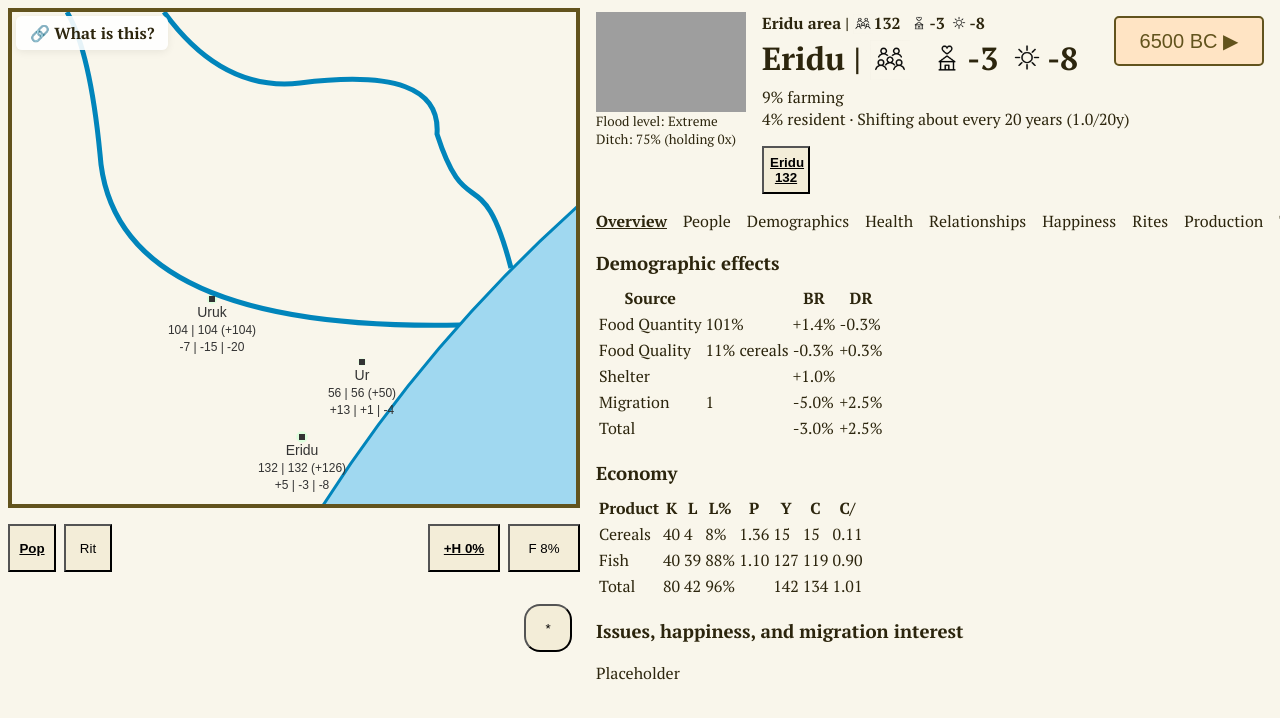
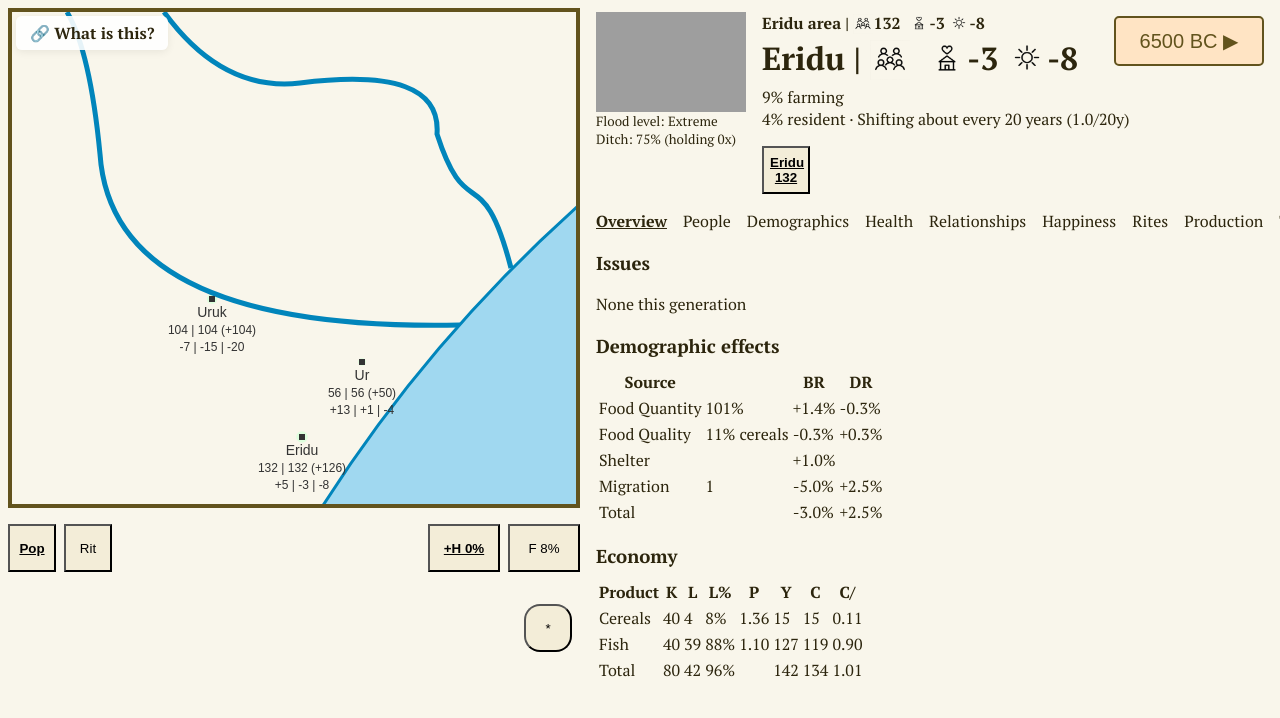
Before and after one commit to dmandelin/world2, a SvelteKit app: page / in a window 1280 px wide. Shown: the top 718 px of the page. Built offline with nearby package versions, Linux system fonts and the light colour scheme; grey boxes are pictures that could not be loaded.

Commit message:
Add basic settlement issues panel.

```diff
--- /dev/null
+++ b/src/components/overview/SettlementIssuesOverview.svelte
@@ -0,0 +1,17 @@
+<script lang="ts">
+    import type { SettlementDTO } from "../dtos";
+    import { settlementIssues } from "./componentlib";
+
+	let { settlement }: { settlement: SettlementDTO } = $props();
+    let issues = $derived(settlementIssues(settlement));
+
+</script>
+
+<div id="top">
+    <h3>Issues</h3>
+    {#each issues as issue}
+        <div>{issue.title}</div>
+    {:else}
+        <div>None this generation</div>
+    {/each}
+</div>
--- a/src/components/overview/SettlementOverview.svelte
+++ b/src/components/overview/SettlementOverview.svelte
@@ -1,13 +1,12 @@
 <script lang="ts">
     import type { SettlementDTO } from "../dtos";
     import SettlementEconomyOverview from "./SettlementEconomyOverview.svelte";
+    import SettlementIssuesOverview from "./SettlementIssuesOverview.svelte";
     import SettlementPopulationOverview from "./SettlementPopulationOverview.svelte";
 
 	let { settlement }: { settlement: SettlementDTO } = $props();
 </script>
 
+<SettlementIssuesOverview settlement={settlement} />
 <SettlementPopulationOverview settlement={settlement} />
 <SettlementEconomyOverview settlement={settlement} />
-
-<h3>Issues, happiness, and migration interest</h3>
-Placeholder
--- /dev/null
+++ b/src/components/overview/componentlib.ts
@@ -0,0 +1,57 @@
+import type { SettlementDTO } from "../dtos";
+
+export type SettlementIssue = {
+    title: string;
+};
+
+   // include:
+    // - migration interest: any clans considering leaving
+    // - hunger: nutrition below 1.0
+    // - anomie: happiness penalty from population
+    // - depopulation: negative population growth
+export function settlementIssues(settlement: SettlementDTO): SettlementIssue[] {
+    const issues: SettlementIssue[] = [];
+
+    const checks = [
+        checkMigrations,
+        checkHunger,
+        checkAnomie,
+    ];
+
+    for (const check of checks) {
+        const issue = check(settlement);
+        if (issue) {
+            issues.push(issue);
+        }
+    }
+
+    return issues;
+}
+
+function checkMigrations(settlement: SettlementDTO): SettlementIssue | undefined {
+    if (settlement.clans.some(c => c.migrationPlan?.willMigrate)) {
+        return { title: 'Some clans will migrate' };
+    }
+    if (settlement.clans.some(c => c.migrationPlan?.wantToMove)) {
+        return { title: 'Some clans want to migrate' };
+    }
+    return undefined;
+}
+
+function checkHunger(settlement: SettlementDTO): SettlementIssue | undefined {
+    if (settlement.clans.some(c => c.happiness.getAppealNonNull('Food Quantity') < 0)) {
+        return { title: 'Some clans are unhappy due to lack of food' };
+    }
+    if (settlement.clans.some(c => c.happiness.getAppealNonNull('Food Quality') < 0)) {
+        return { title: 'Some clans are unhappy due to lack of food variety' };
+    }
+    return undefined;
+}
+
+function checkAnomie(settlement: SettlementDTO): SettlementIssue | undefined {
+    if (settlement.clans.some(c => c.happiness.getAppealNonNull('Society') < 0)) {
+        return { title: 'Some clans are unhappy due to crowding' };
+    }
+
+    return undefined;
+}
```
Also changed, not shown: src/model/plans/backlog.md (+9 -0 lines).
